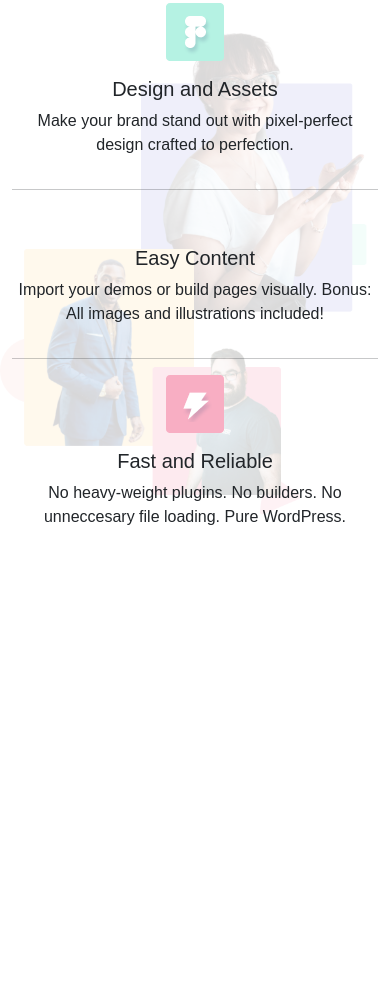
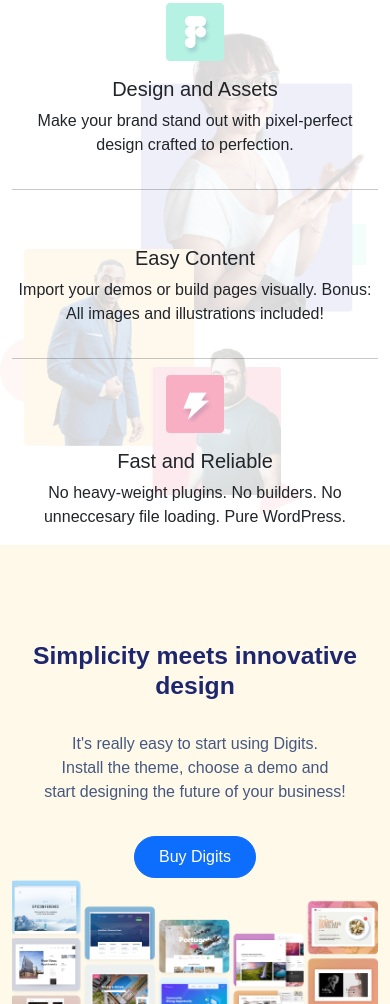
Before and after one commit to MiladSadeghi/Digital, a plain HTML site: page index.html in a window 390 px wide. Shown: the part 1117-2121 px from the top of the page. Before the commit the page ends 1662 px from the top, so only its background shows below. Drawn offline with nearby package versions, Linux system fonts and the light colour scheme; a web font is replaced by a local one.

Commit message:
portfolio - responsive

```diff
--- a/index.html
+++ b/index.html
@@ -112,7 +112,8 @@
         <div class="col-md-6 d-none d-lg-block">
           <img class="img-fluid" src="Images/about-graphic.png" alt="">
         </div>
-        <div class="col-lg-6 col-12 d-flex align-content-between flex-column justify-content-between mt-5 mt-md-0 bg-image-change">
+        <div
+          class="col-lg-6 col-12 d-flex align-content-between flex-column justify-content-between mt-5 mt-md-0 bg-image-change">
           <div class="row justify-content-center text-center text-sm-start g-3">
             <div class="col-12 col-sm-1 col-md-2 col-lg-1">
               <img src="Images/Icon-1.png" alt="">
@@ -147,6 +148,29 @@
     </div>
   </section>
 
+  <section class="portfolio">
+    <div class="container">
+      <div class="row" style="padding-top: 6rem;">
+        <h2 class="text-center fw-bold" style="color: var(--blue-color);">Simplicity meets innovative design</h2>
+      </div>
+      <div class="row mt-4">
+        <p class="text-center" style="color: #455880;">It's really easy to start using Digits.<br>Install the theme,
+          choose a demo and<br>start designing the
+          future of your business!</p>
+      </div>
+      <div class="row mt-3 text-center">
+        <div class="col">
+          <button class="btn btn-primary rounded-pill px-4 py-2">Buy Digits</button>
+        </div>
+      </div>
+
+    </div>
+    <div class="container-xxl">
+      <div class="row">
+        <img class="img-fluid" src="Images/mask-portfolio.png" alt="">
+      </div>
+    </div>
+  </section>
 
   <script src="https://cdn.jsdelivr.net/npm/bootstrap@5.1.3/dist/js/bootstrap.bundle.min.js"
     integrity="sha384-ka7Sk0Gln4gmtz2MlQnikT1wXgYsOg+OMhuP+IlRH9sENBO0LRn5q+8nbTov4+1p"
--- a/style.css
+++ b/style.css
@@ -46,6 +46,10 @@ header h1 {
   margin-top: 115px;
 }
 
+.portfolio {
+  background-color: #FFF9EA;
+}
+
 @media (max-width: 992px) {
   .header-content {
     padding-top: 20px;
```
